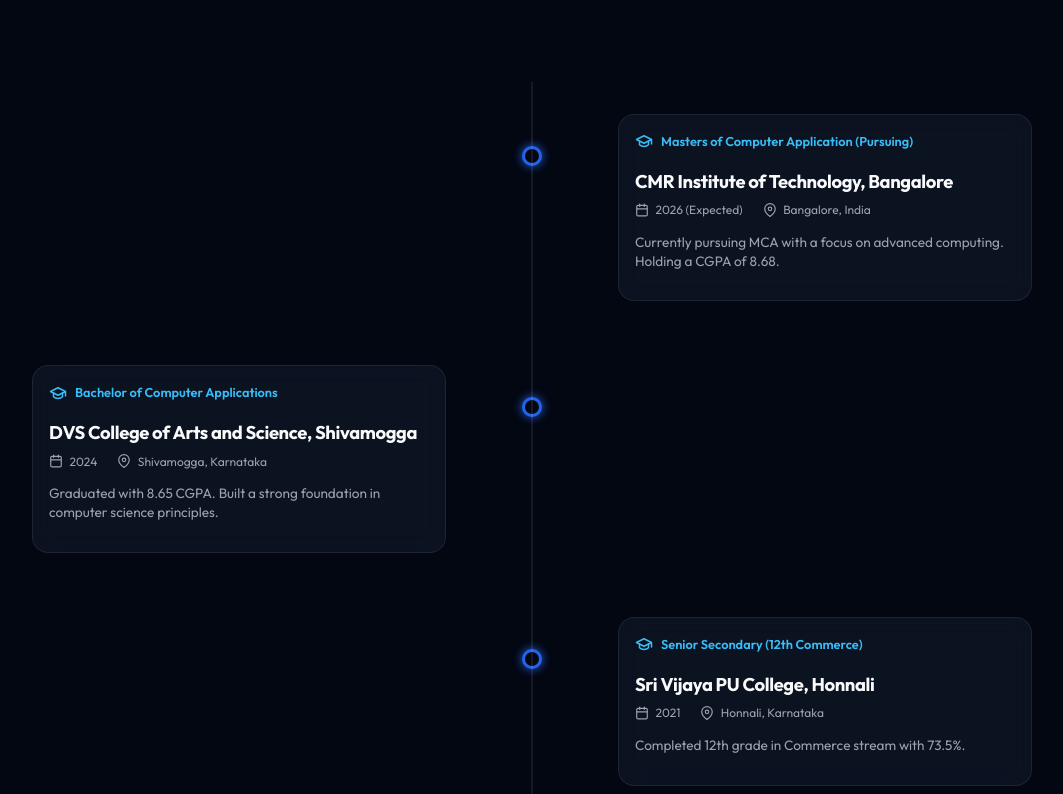
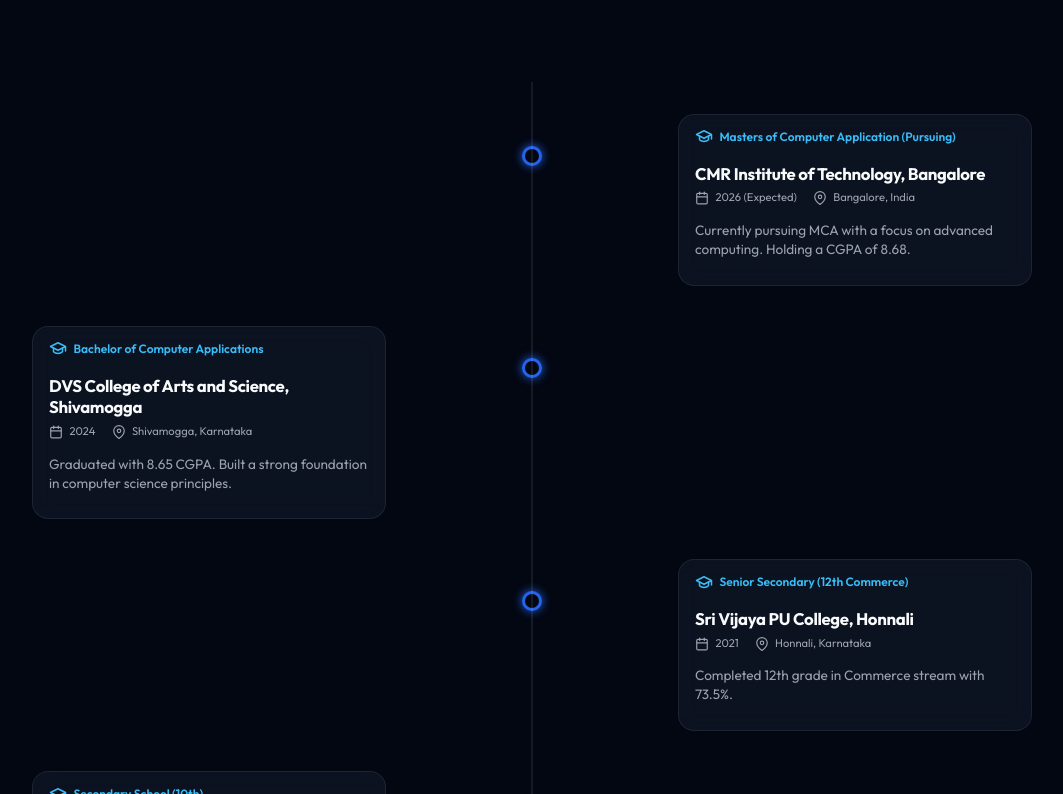
Before and after one commit to Abdul-Affan/portfolio, a React (Vite) app: page / in a window 1280 px wide. Shown: the part 2786-3580 px from the top of the page, without its empty margins (108-1171 px from the left). Built offline with nearby package versions, Linux system fonts and the light colour scheme.

Commit message:
Matched Education card size and spacing to reference image exactly (320px max-width)

```diff
--- a/src/index.css
+++ b/src/index.css
@@ -534,7 +534,7 @@
 .timeline-item {
   position: relative;
   width: 100%;
-  margin-bottom: 4rem;
+  margin-bottom: 2.5rem;
   display: flex;
   justify-content: flex-end;
 }
@@ -558,9 +558,9 @@
 }
 
 .timeline-card {
-  width: 40%;
-  max-width: 380px;
-  padding: 1rem;
+  width: 35%;
+  max-width: 320px;
+  padding: 0.75rem 1rem;
   text-align: left;
   position: relative;
 }
@@ -572,25 +572,25 @@
 .timeline-card-header {
   display: flex;
   align-items: center;
-  gap: 0.5rem;
-  margin-bottom: 0.4rem;
+  gap: 0.4rem;
+  margin-bottom: 0.3rem;
   color: #38bdf8;
-  font-size: 0.8rem;
+  font-size: 0.75rem;
   font-weight: 600;
 }
 
 .timeline-card h3 {
-  font-size: 1.15rem;
-  margin-bottom: 0.4rem;
+  font-size: 1.05rem;
+  margin-bottom: 0.3rem;
   line-height: 1.3;
 }
 
 .timeline-meta {
   display: flex;
-  gap: 1.25rem;
-  margin-bottom: 0.5rem;
+  gap: 1rem;
+  margin-bottom: 0.4rem;
   color: var(--text-muted);
-  font-size: 0.75rem;
+  font-size: 0.7rem;
 }
 
 .timeline-meta span {
```
